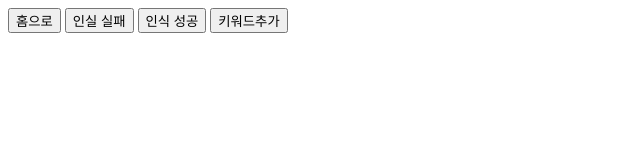
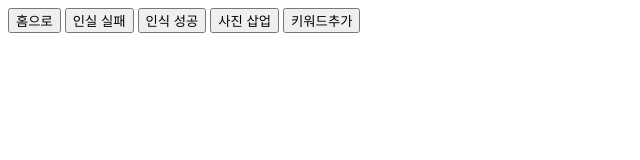
Before and after one commit to gitdoyeon/ITSHOW_EarthUp, a plain HTML site: page camera.html in a window 1280 px wide. Shown: the whole page, without its empty margins (0-640 px from the left). Drawn offline with Linux system fonts and the light colour scheme.

Commit message:
사진 삽입 버튼 추가

```diff
--- a/camera.html
+++ b/camera.html
@@ -9,6 +9,7 @@
     <button onClick="location.href='index.html'" >홈으로</button>
     <button onClick="location.href='recofailure.html'" >인실 실패</button>
     <button onClick="location.href='recosuccess.html'" >인식 성공</button>
+    <button>사진 삽업</button>
     <button>키워드추가</button>
 </body>
 
```
